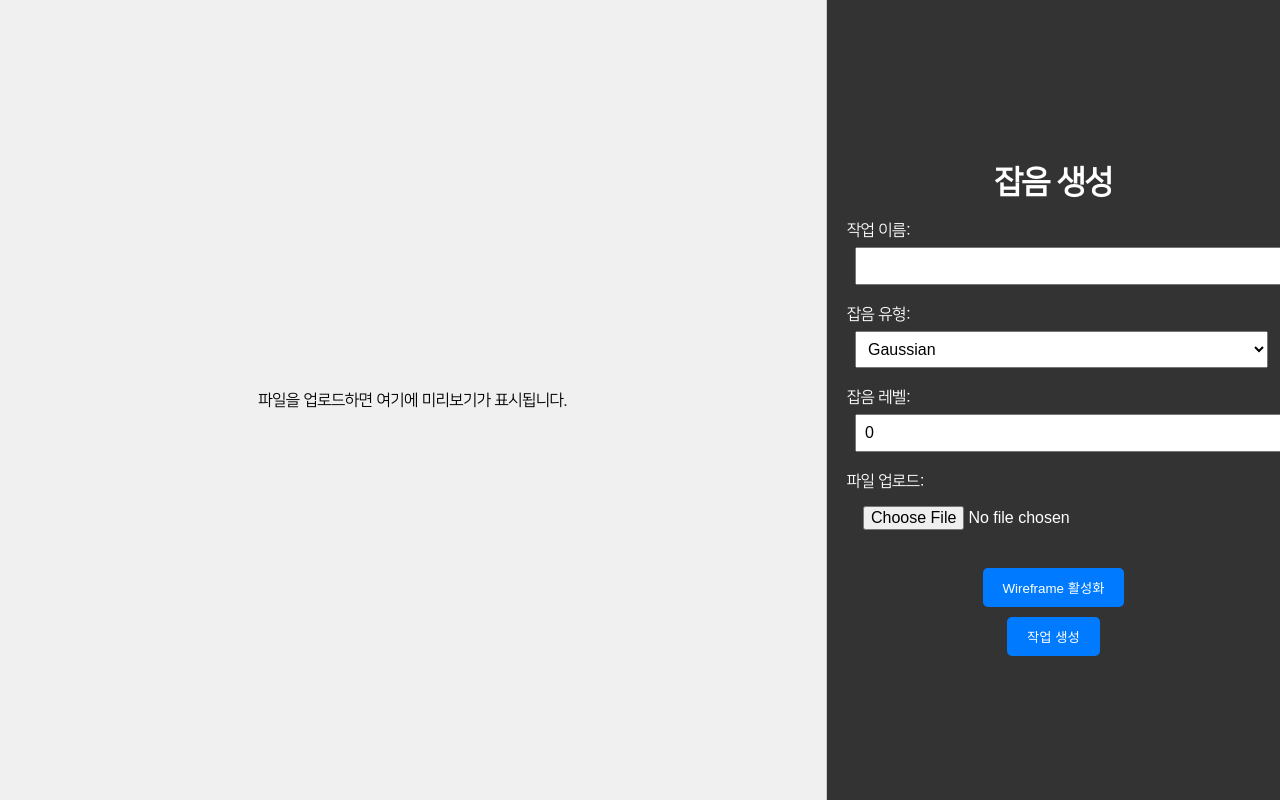
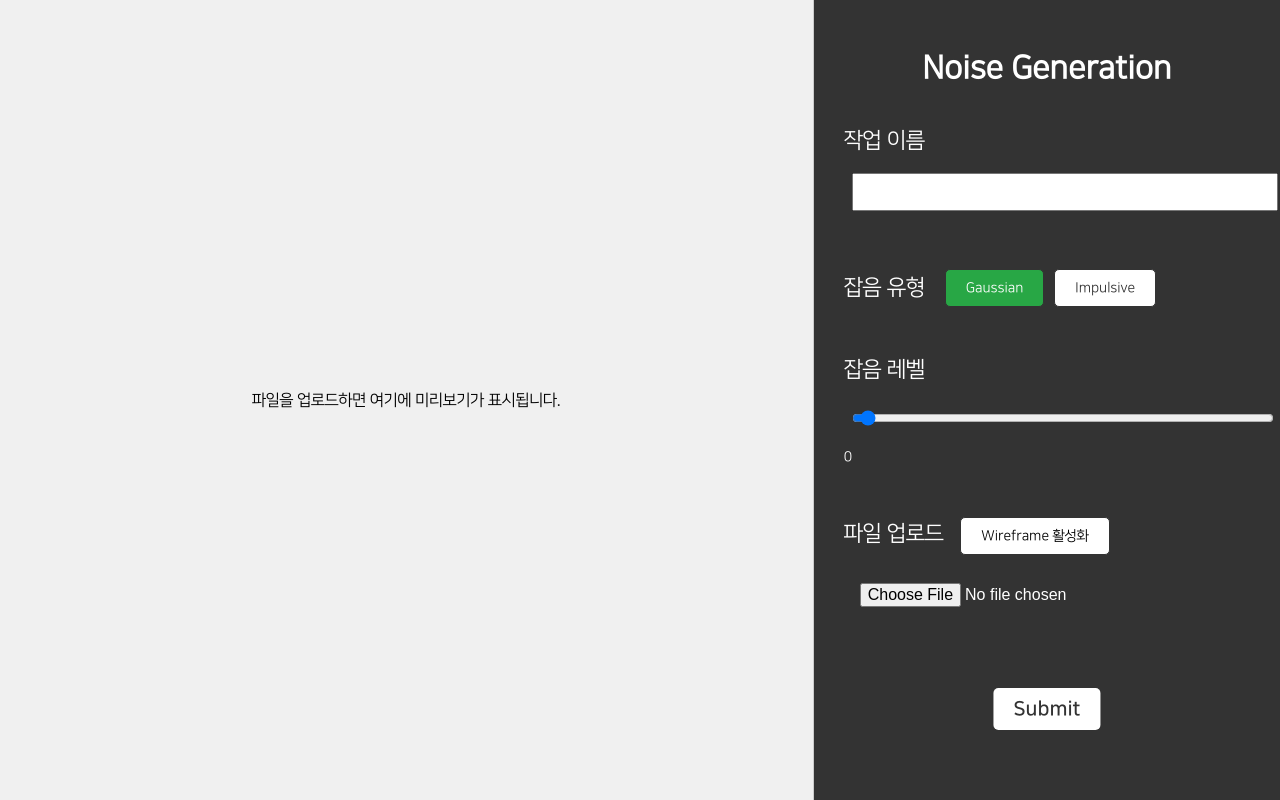
Before and after one commit to 3DNoiseMaster/3DNoiseMaster-FE, a React (Create React App) app: page /api/display/workspace/noiseGen in a window 1280 px wide. Built offline with nearby package versions, Linux system fonts and the light colour scheme.

Commit message:
feat : NoiseGenPage css

```diff
--- a/src/pages/NoiseGenPage.tsx
+++ b/src/pages/NoiseGenPage.tsx
@@ -100,7 +100,7 @@ const NoiseGenPage: React.FC = () => {
       const response = await axios.post(`${process.env.REACT_APP_API_WORKSPACE_URL}/request/noiseGen`, formData, {
         headers: {
           'Authorization': `Bearer ${localStorage.getItem('token')}`,
-          'Content-Type': 'multipart/form-data',
+          'Content-Type': 'multipart/form-data'
         }
       });
 
@@ -137,10 +137,10 @@ const NoiseGenPage: React.FC = () => {
         )}
       </div>
       <div style={styles.rightPane}>
-        <h1>잡음 생성</h1>
+        <h1 style={styles.heading}>Noise Generation</h1>
         <form onSubmit={handleSubmit} style={styles.form}>
           <label style={styles.label}>
-            작업 이름:
+            작업 이름
             <input
               type="text"
               value={taskName}
@@ -149,31 +149,60 @@ const NoiseGenPage: React.FC = () => {
               style={styles.input}
             />
           </label>
-          <label style={styles.label}>
-            잡음 유형:
-            <select
-              value={noiseType}
-              onChange={(e) => setNoiseType(e.target.value)}
-              required
-              style={styles.input}
-            >
-              <option value="Gaussian">Gaussian</option>
-              <option value="Impulsive">Impulsive</option>
-            </select>
+          <label style={{ ...styles.label, ...styles.noiseTypeLabel }}>
+            잡음 유형
+            <div style={styles.noiseTypeContainer}>
+              <button
+                type="button"
+                onClick={() => setNoiseType('Gaussian')}
+                style={{
+                  ...styles.noiseTypeButton,
+                  backgroundColor: noiseType === 'Gaussian' ? '#28a745' : 'white',
+                  color: noiseType === 'Gaussian' ? 'white' : '#333',
+                }}
+              >
+                Gaussian
+              </button>
+              <button
+                type="button"
+                onClick={() => setNoiseType('Impulsive')}
+                style={{
+                  ...styles.noiseTypeButton,
+                  backgroundColor: noiseType === 'Impulsive' ? '#28a745' : 'white',
+                  color: noiseType === 'Impulsive' ? 'white' : '#333',
+                }}
+              >
+                Impulsive
+              </button>
+            </div>
           </label>
           <label style={styles.label}>
-            잡음 레벨:
+            잡음 레벨
             <input
-              type="number"
+              type="range"
+              min="0"
+              max="10"
+              step="1"
               value={noiseLevel}
-              step="0.01"
-              onChange={(e) => setNoiseLevel(parseFloat(e.target.value))}
+              onChange={(e) => setNoiseLevel(parseInt(e.target.value))}
               required
-              style={styles.input}
+              style={styles.slider}
             />
+            <span style={styles.noiseLevelNumber}>{noiseLevel}</span>
           </label>
           <label style={styles.label}>
-            파일 업로드:
+            파일 업로드 &nbsp;&nbsp;
+            <button
+            type="button"
+            onClick={toggleWireframe}
+            style={{
+              ...styles.wireframeButton,
+              backgroundColor: isWireframe ? '#007bff' : 'white',
+              color: isWireframe ? 'white' : 'black',
+            }}
+          >
+            {isWireframe ? 'Wireframe 비활성화' : 'Wireframe 활성화'}
+          </button>
             <input
               type="file"
               onChange={handleFileChange}
@@ -181,10 +210,7 @@ const NoiseGenPage: React.FC = () => {
               style={styles.input}
             />
           </label>
-          <button type="button" onClick={toggleWireframe} style={styles.wireframeButton}>
-            {isWireframe ? 'Wireframe 비활성화' : 'Wireframe 활성화'}
-          </button>
-          <button type="submit" style={styles.submitButton}>작업 생성</button>
+          <button type="submit" style={styles.submitButton}>Submit</button>
         </form>
       </div>
     </div>
@@ -195,6 +221,7 @@ const styles: { [key: string]: React.CSSProperties } = {
   container: {
     display: 'flex',
     height: '100vh',
+    position: 'relative',
   },
   uploadSection: {
     flex: 2,
@@ -207,13 +234,20 @@ const styles: { [key: string]: React.CSSProperties } = {
   },
   rightPane: {
     flex: 1,
-    padding: '20px',
+    padding: '30px',
     backgroundColor: '#333',
     color: 'white',
     display: 'flex',
     flexDirection: 'column',
     justifyContent: 'center',
     alignItems: 'center',
+    position: 'relative',
+  },
+  heading: {
+    padding: '10px 20px',
+    position: 'absolute',
+    top: '20px',
+    textAlign: 'center',
   },
   imagePreview: {
     maxWidth: '100%',
@@ -227,33 +261,69 @@ const styles: { [key: string]: React.CSSProperties } = {
   },
   label: {
     width: '100%',
-    marginBottom: '10px',
+    marginBottom: '50px',
+    fontSize: '22px'
   },
   input: {
     width: '100%',
     padding: '8px',
     margin: '8px',
-    marginBottom: '10px',
+    marginTop: '20px',
     fontSize: '16px',
-    maxWidth:'500px',
+    maxWidth: '500px',
+  },
+  noiseTypeLabel: {
+    display: 'flex',
+    flexDirection: 'row',
+    alignItems: 'center',
+  },
+  noiseTypeContainer: {
+    display: 'flex',
+    justifyContent: 'space-around',
+    marginLeft: '10px',
+  },
+  noiseTypeButton: {
+    padding: '10px 20px',
+    border: '1px solid #333',
+    borderRadius: '5px',
+    cursor: 'pointer',
+    marginLeft: '10px',
+    fontSize: '14px',
+    fontFamily:'NanumSquare_R',
+  },
+  slider: {
+    width: '100%',
+    padding: '8px',
+    margin: '8px',
+    marginTop: '20px',
+    fontSize: '16px',
+    maxWidth: '500px',
+  },
+  noiseLevelNumber: {
+    fontSize: '14px',
   },
   wireframeButton: {
     padding: '10px 20px',
-    backgroundColor: '#007bff',
-    color: 'white',
+    border: '1px solid #333',
+    borderRadius: '5px',
+    cursor: 'pointer',
+    fontSize: '14px',
+    fontFamily:'NanumSquare_R'
+  },
+  submitButton: {
+    padding: '10px 20px',
+    backgroundColor: 'white',
+    color: '#333',
     border: 'none',
     borderRadius: '5px',
     cursor: 'pointer',
-    marginTop: '10px',
-  },
-  submitButton: {
-    padding: '10px 20px',
-    backgroundColor: '#007bff',
-    color: 'white',
-    border: 'none',
-    borderRadius: '5px',
-    cursor: 'pointer',
-    marginTop: '10px',
+    position: 'absolute',
+    bottom: '50px',
+    left: '50%',
+    transform: 'translateX(-50%)',
+    marginBottom: '20px',
+    fontSize: '20px',
+    fontFamily:'NanumSquare_B',
   },
   canvas: {
     width: '100%',
```
